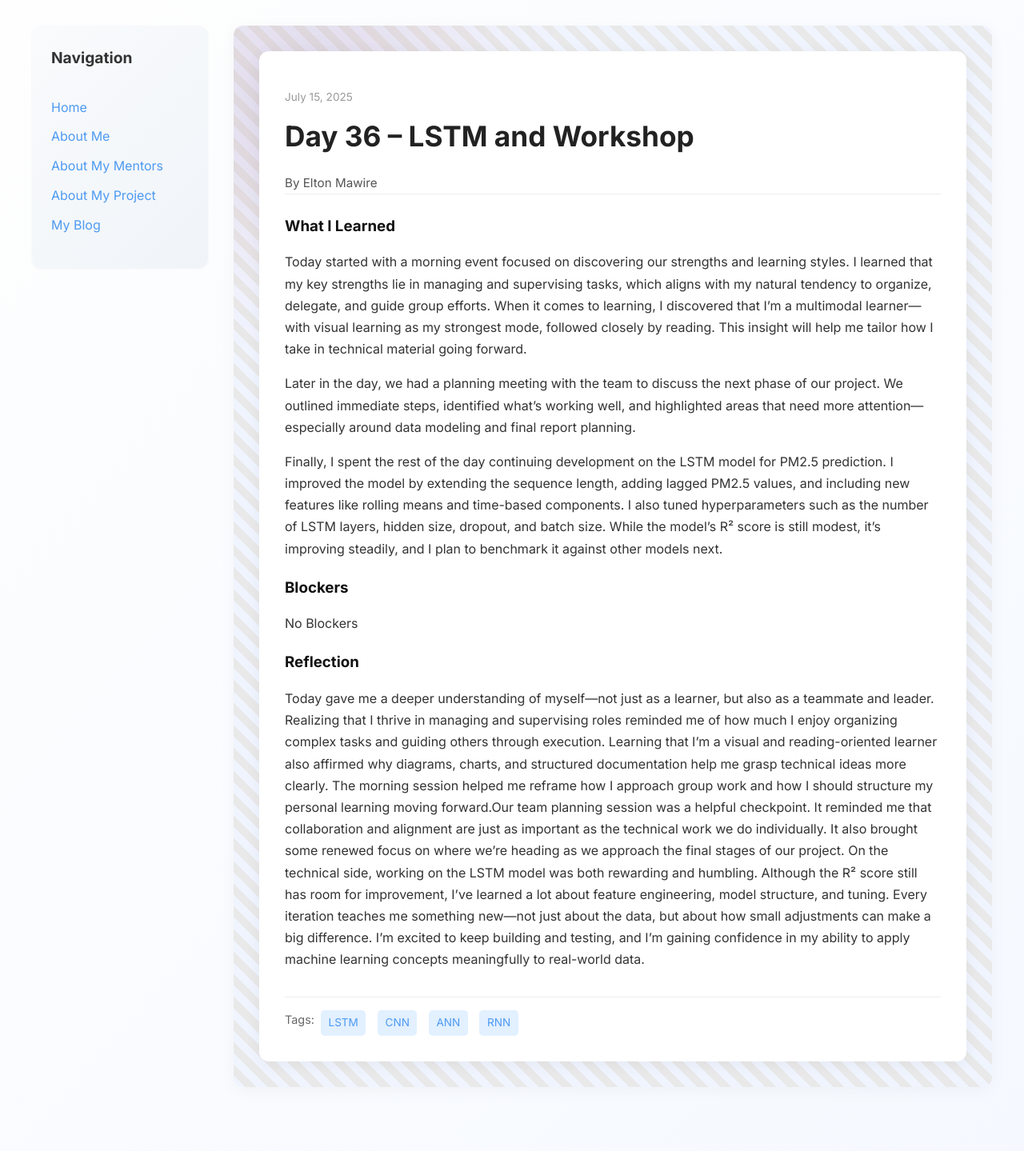
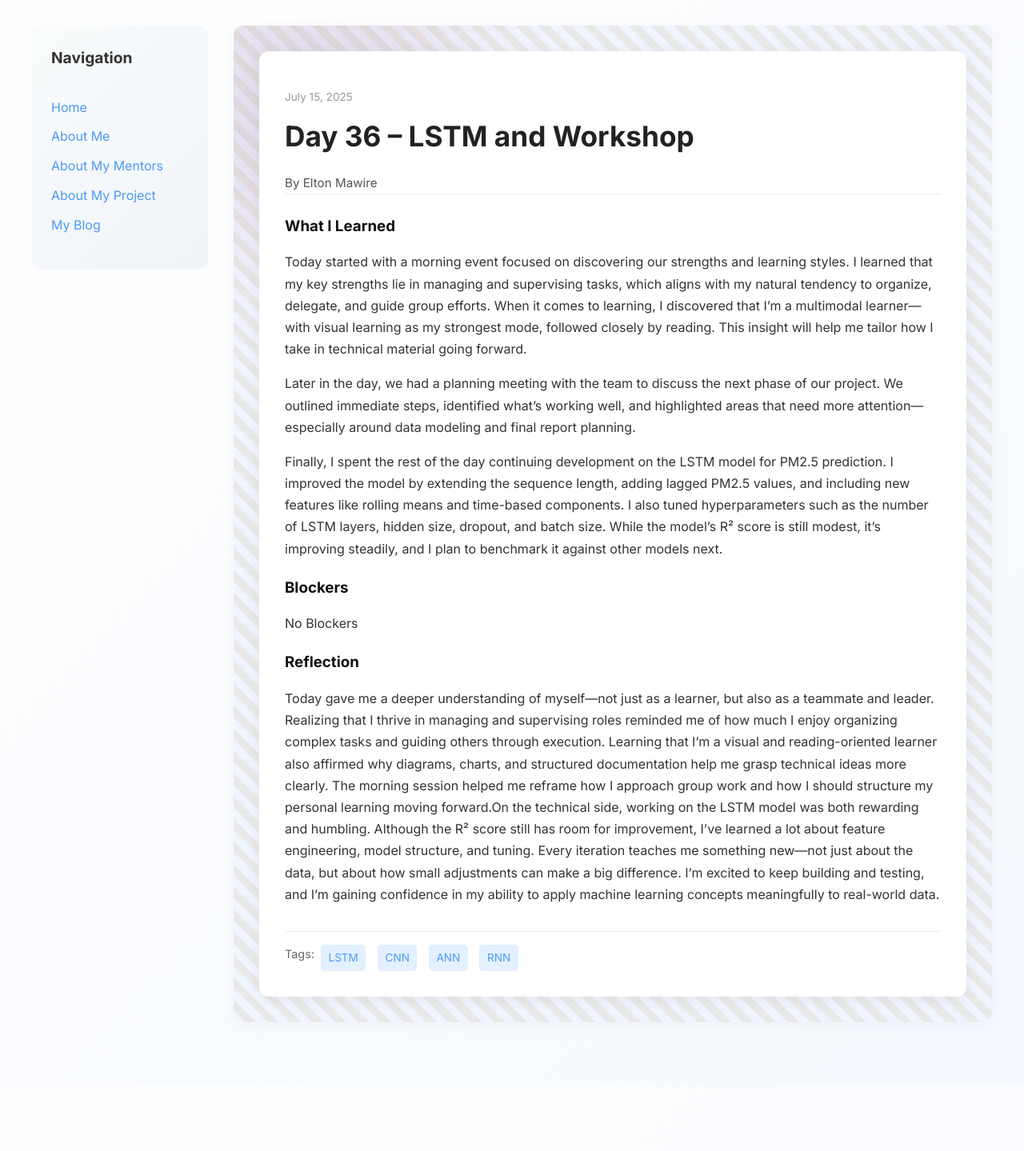
Before and after one commit to Nginga/Nginga.github.io, a Jekyll site: the page built from _posts/2025-07-15-day-36.md, in a window 1280 px wide. Shown: the whole page at 80% size. Built offline with Jekyll 4.4.1, drawn with Linux system fonts in a browser that asks for light colours; after the commit the page ends 1358 px from its top, so only the background shows below that.

Commit message:
Update 2025-07-15-day-36.md

```diff
--- a/_posts/2025-07-15-day-36.md
+++ b/_posts/2025-07-15-day-36.md
@@ -17,5 +17,5 @@
   No Blockers
 
 reflection: |
-  Today gave me a deeper understanding of myself—not just as a learner, but also as a teammate and leader. Realizing that I thrive in managing and supervising roles reminded me of how much I enjoy organizing complex tasks and guiding others through execution. Learning that I’m a visual and reading-oriented learner also affirmed why diagrams, charts, and structured documentation help me grasp technical ideas more clearly. The morning session helped me reframe how I approach group work and how I should structure my personal learning moving forward.Our team planning session was a helpful checkpoint. It reminded me that collaboration and alignment are just as important as the technical work we do individually. It also brought some renewed focus on where we’re heading as we approach the final stages of our project. On the technical side, working on the LSTM model was both rewarding and humbling. Although the R² score still has room for improvement, I’ve learned a lot about feature engineering, model structure, and tuning. Every iteration teaches me something new—not just about the data, but about how small adjustments can make a big difference. I’m excited to keep building and testing, and I’m gaining confidence in my ability to apply machine learning concepts meaningfully to real-world data.
+  Today gave me a deeper understanding of myself—not just as a learner, but also as a teammate and leader. Realizing that I thrive in managing and supervising roles reminded me of how much I enjoy organizing complex tasks and guiding others through execution. Learning that I’m a visual and reading-oriented learner also affirmed why diagrams, charts, and structured documentation help me grasp technical ideas more clearly. The morning session helped me reframe how I approach group work and how I should structure my personal learning moving forward.On the technical side, working on the LSTM model was both rewarding and humbling. Although the R² score still has room for improvement, I’ve learned a lot about feature engineering, model structure, and tuning. Every iteration teaches me something new—not just about the data, but about how small adjustments can make a big difference. I’m excited to keep building and testing, and I’m gaining confidence in my ability to apply machine learning concepts meaningfully to real-world data.
 ---
```
